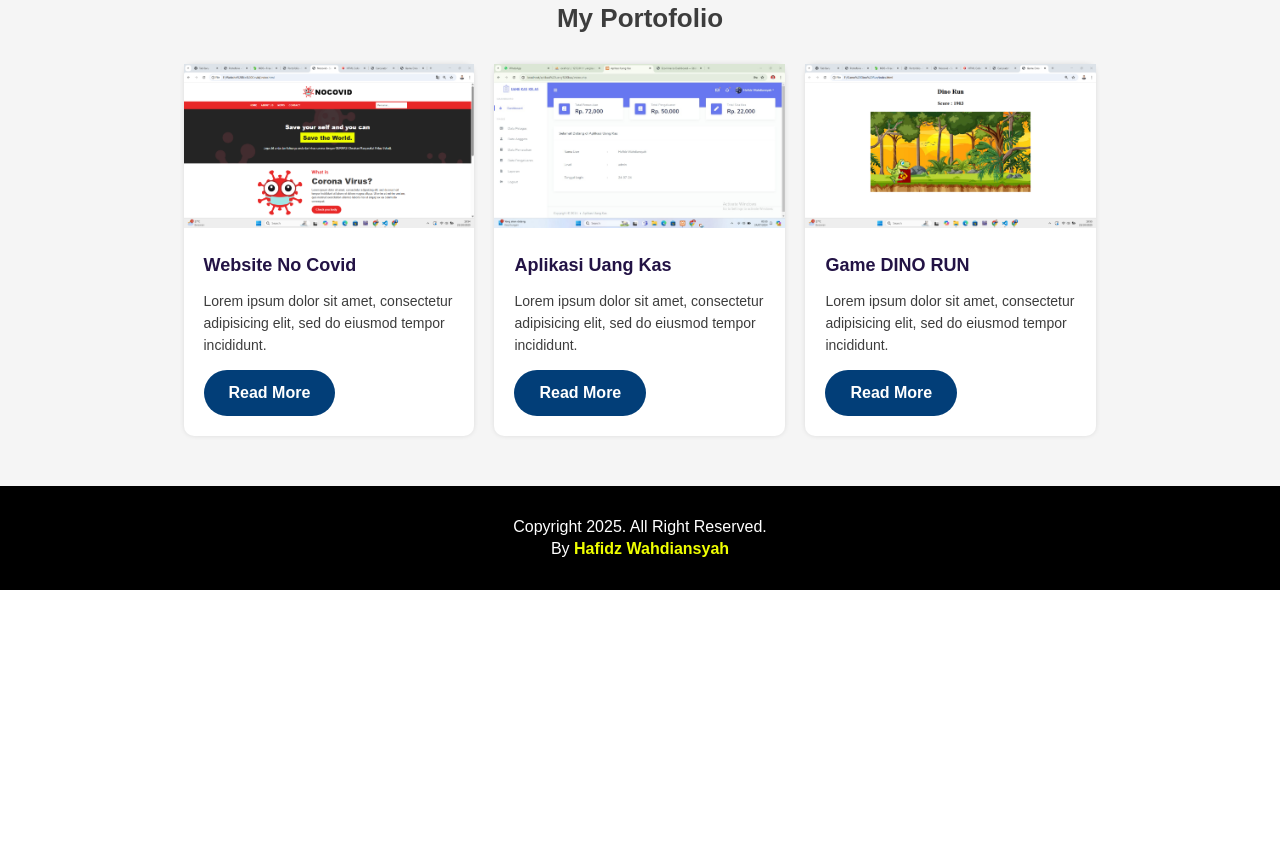
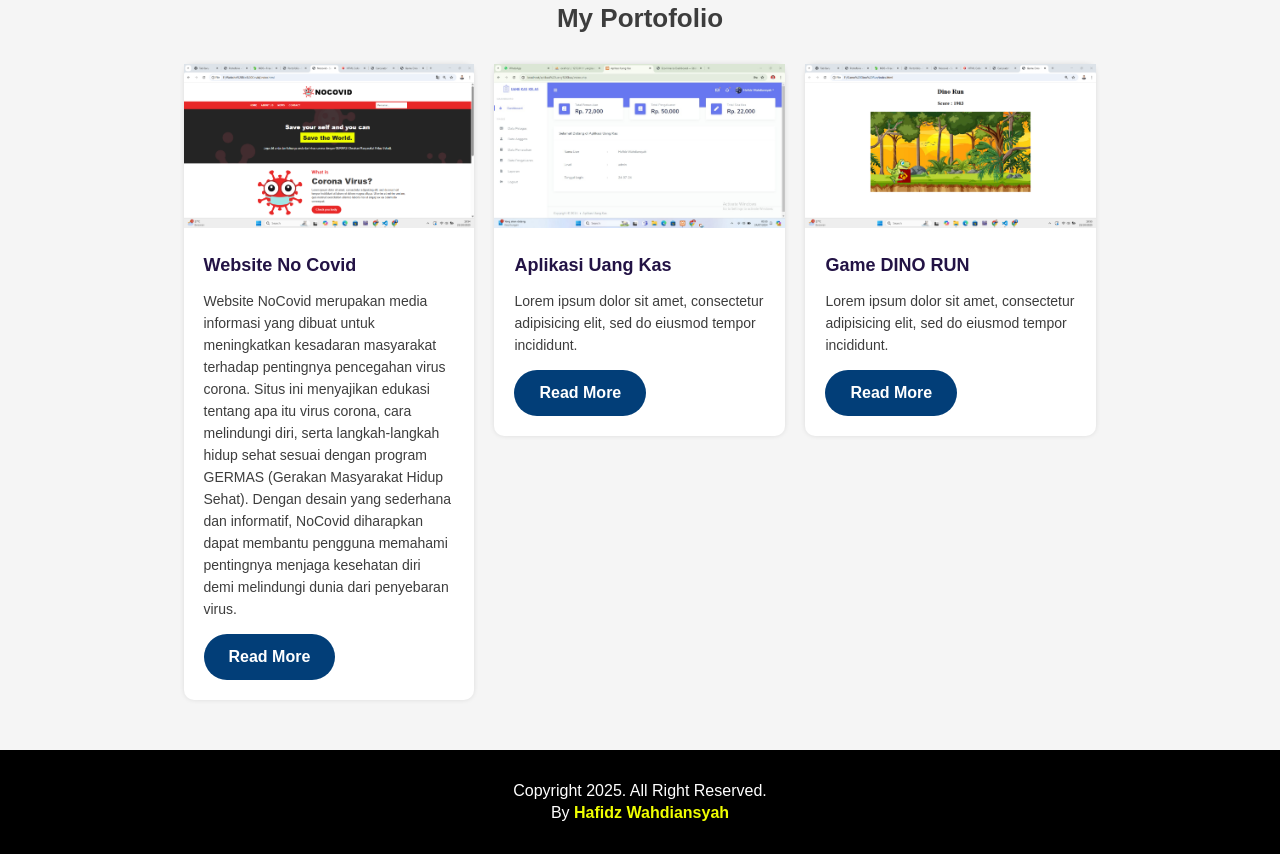
Before and after one commit to hafidzwahdiansyah/WEB-PORTOFOLIO, a plain HTML site: page index.html in a window 1280 px wide. Shown: the part 887-1741 px from the top of the page. Before the commit the page ends 1477 px from the top, so only its background shows below. Drawn offline with Linux system fonts and the light colour scheme.

Commit message:
Fix HTML formatting and improve content

```diff
--- a/index.html
+++ b/index.html
@@ -69,7 +69,9 @@ Dengan latar belakang pemrograman yang kuat, saya terus belajar menggabungkan lo
                         <div class="news-text">
                             <a href="#" class="title-news">Website No Covid</a>
                             <p>
-                                Lorem ipsum dolor sit amet, consectetur adipisicing elit, sed do eiusmod tempor incididunt.
+                            Website NoCovid merupakan media informasi yang dibuat untuk meningkatkan kesadaran masyarakat terhadap pentingnya pencegahan virus corona.
+Situs ini menyajikan edukasi tentang apa itu virus corona, cara melindungi diri, serta langkah-langkah hidup sehat sesuai dengan program GERMAS (Gerakan Masyarakat Hidup Sehat).
+Dengan desain yang sederhana dan informatif, NoCovid diharapkan dapat membantu pengguna memahami pentingnya menjaga kesehatan diri demi melindungi dunia dari penyebaran virus.
                             </p>
                             <a href="#" class="button">Read More</a>
                         </div>
```
